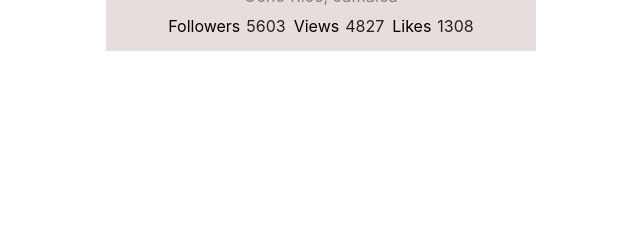
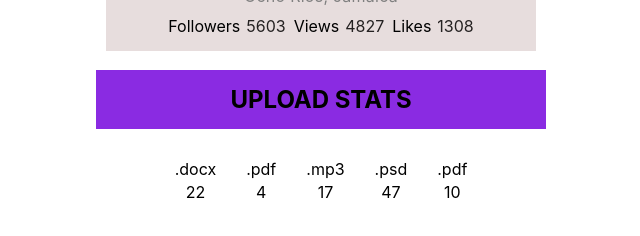
Before and after one commit to YuriiSVL/goit-react-hw-01-components, a React (Create React App) app: page / in a window 1280 px wide. Shown: the part 228-464 px from the top of the page, without its empty margins (319-959 px from the left). Built offline with nearby package versions, Linux system fonts and the light colour scheme.

Commit message:
add Statistics and basic styles

```diff
--- a/src/components/App.jsx
+++ b/src/components/App.jsx
@@ -1,5 +1,7 @@
 import user from 'user.json';
+import data from 'data.json';
 import { Profile } from './Profile/Profile';
+import { Statistics } from './Statistics/Statistics';
 
 export const App = () => {
   return (
@@ -16,6 +18,7 @@
     //   React homework template
 
     // </div>
+    <>
       <Profile
         username={user.username}
         tag={user.tag}
@@ -23,5 +26,8 @@
         avatar={user.avatar}
         stats={user.stats}
       />
+      <Statistics title="Upload stats" stats={data} />
+      {/* <Statistics stats={data} /> */}
+    </>
   );
 };
--- /dev/null
+++ b/src/components/Statistics/Statistics.jsx
@@ -0,0 +1,27 @@
+import PropTypes from 'prop-types';
+import css from 'components/Statistics/Statistics.module.css';
+
+export const Statistics = ({ title, stats }) => {
+  return (
+    <section className={css.statistics}>
+      {title && <h2 className={css.title}>Upload stats</h2>}
+      <ul className={css.statList}>
+        {stats.map(stat => (
+          <li className={css.item} key={stat.id}>
+            <span className={css.label}>{stat.label}</span>
+            <span className={css.percentage}>{stat.percentage}</span>
+          </li>
+        ))}
+      </ul>
+    </section>
+  );
+};
+
+Statistics.propTypes = {
+  title: PropTypes.string,
+  stast: PropTypes.exact({
+    id: PropTypes.string,
+    label: PropTypes.string,
+    percentage: PropTypes.number,
+  }),
+};
--- /dev/null
+++ b/src/components/Statistics/Statistics.module.css
@@ -0,0 +1,32 @@
+.statistics {
+  margin-left: auto;
+  margin-right: auto;
+  text-align: center;
+  width: 450px;
+}
+
+.title {
+  padding: 15px 30px;
+  background-color: blueviolet;
+  text-transform: uppercase;
+}
+
+.statList {
+  list-style: none;
+  padding: 0;
+  display: flex;
+  justify-content: center;
+}
+
+.item {
+  padding: 10px 15px;
+}
+
+.label {
+  display: block;
+  margin-bottom: 3px;
+}
+
+.percentage {
+  display: block;
+}
```
Lines whose indentation alone changed are shown as unchanged.
